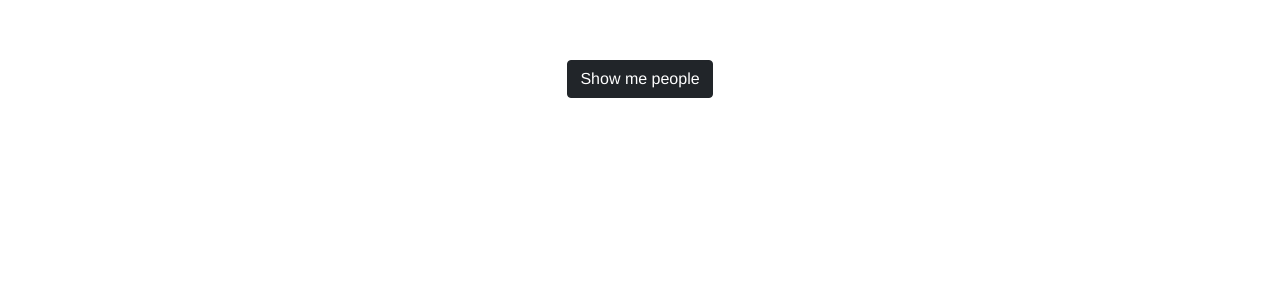
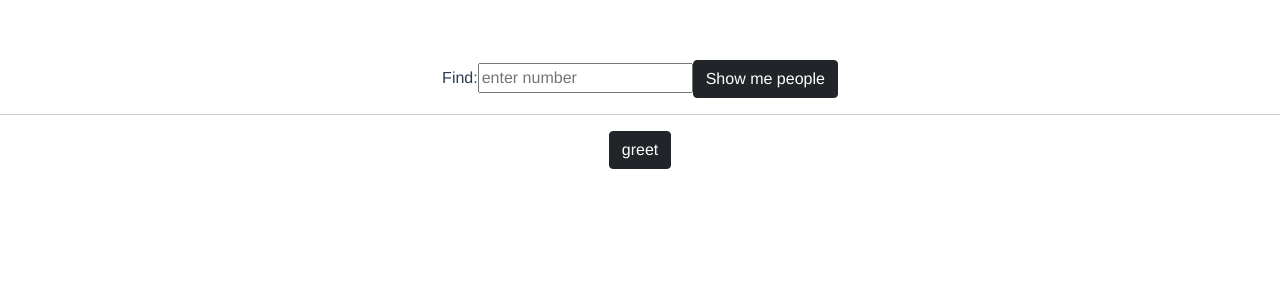
Before and after one commit to gauri345/tuts, a Vue app: page / in a window 1280 px wide. Shown: the top 300 px of the page. Built offline with nearby package versions, Linux system fonts and the light colour scheme.

Commit message:
routes through input field

```diff
--- /dev/null
+++ b/src/components/Greeting.vue
@@ -0,0 +1,14 @@
+<template>
+<p>hello world</p>
+  <router-link to="/" class="btn btn-outline-secondary">go to homepage</router-link>
+</template>
+
+<script>
+export default {
+  name: "Greeting"
+}
+</script>
+
+<style scoped>
+
+</style>
--- a/src/components/Home.vue
+++ b/src/components/Home.vue
@@ -1,10 +1,36 @@
 <template>
-  <router-link to="/people/1" class="btn-dark btn">Show me people</router-link>
+  <label for="text">Find: </label>
+  <input id="text" placeholder="enter number" v-model="pageNumber"/>
+  <div v-if="hasError" class="alert alert-danger" role="alert">
+    Number must be either 1 or 2.
+  </div>
+  <button class="btn-dark btn" @click="showPeople()">Show me people</button>
+
+  <hr>
+  <router-link class="btn-dark btn" to="/greet">greet</router-link>
+
 </template>
 
 <script>
 export default {
-  name: "Home"
+  name: "Home",
+  data() {
+    return {
+      pageNumber: "",
+      hasError: false
+    }
+  },
+  methods: {
+    showPeople() {
+      if (this.pageNumber==1 || this.pageNumber==2){
+        this.hasError='false';
+        this.$router.push("/people/" + this.pageNumber);
+      } else {
+        this.hasError ='true'
+      }
+
+    }
+  }
 }
 </script>
 
--- a/src/components/arrays/Two.vue
+++ b/src/components/arrays/Two.vue
@@ -14,13 +14,13 @@
 
   <div class="pagination">
     <div aria-label="First group" class="btn-group" role="group">
-      <button class="btn btn-outline-secondary" type="button" @click="getAllPeople(1)">
-        <router-link to="/people/1">1</router-link>
-      </button>
 
-      <button class="btn btn-outline-secondary" type="button" @click="getAllPeople(2)">
-        <router-link to="/people/2">2</router-link>
-      </button>
+        <router-link to="/people/1" class="btn btn-outline-secondary">1</router-link>
+
+
+        <router-link to="/people/2" class="btn btn-outline-secondary">2</router-link>
+
+      <router-link to="/" class="btn btn-outline-secondary">go to homepage</router-link>
     </div>
   </div>
 </template>
```
Also changed, not shown: src/routes/index.js (+7 -0 lines).
